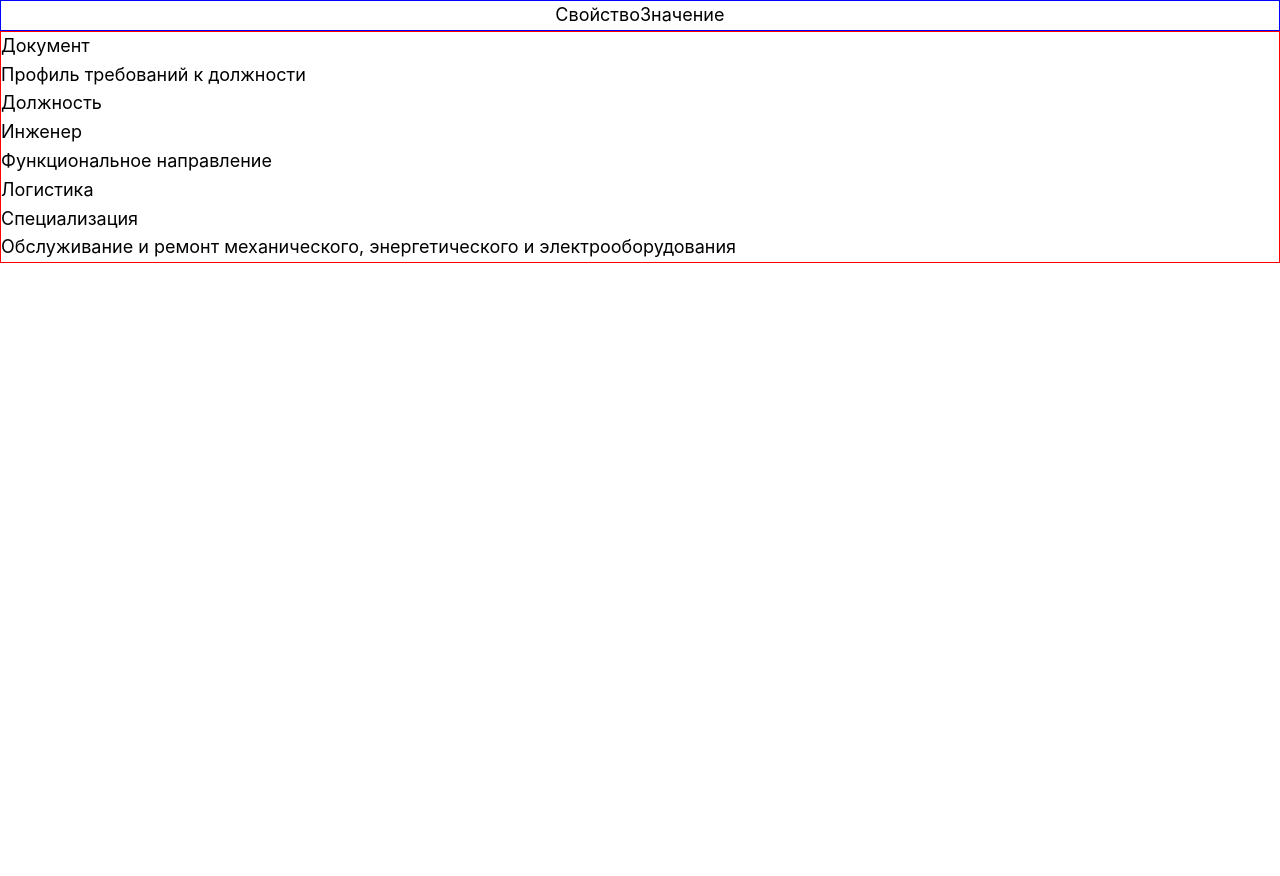
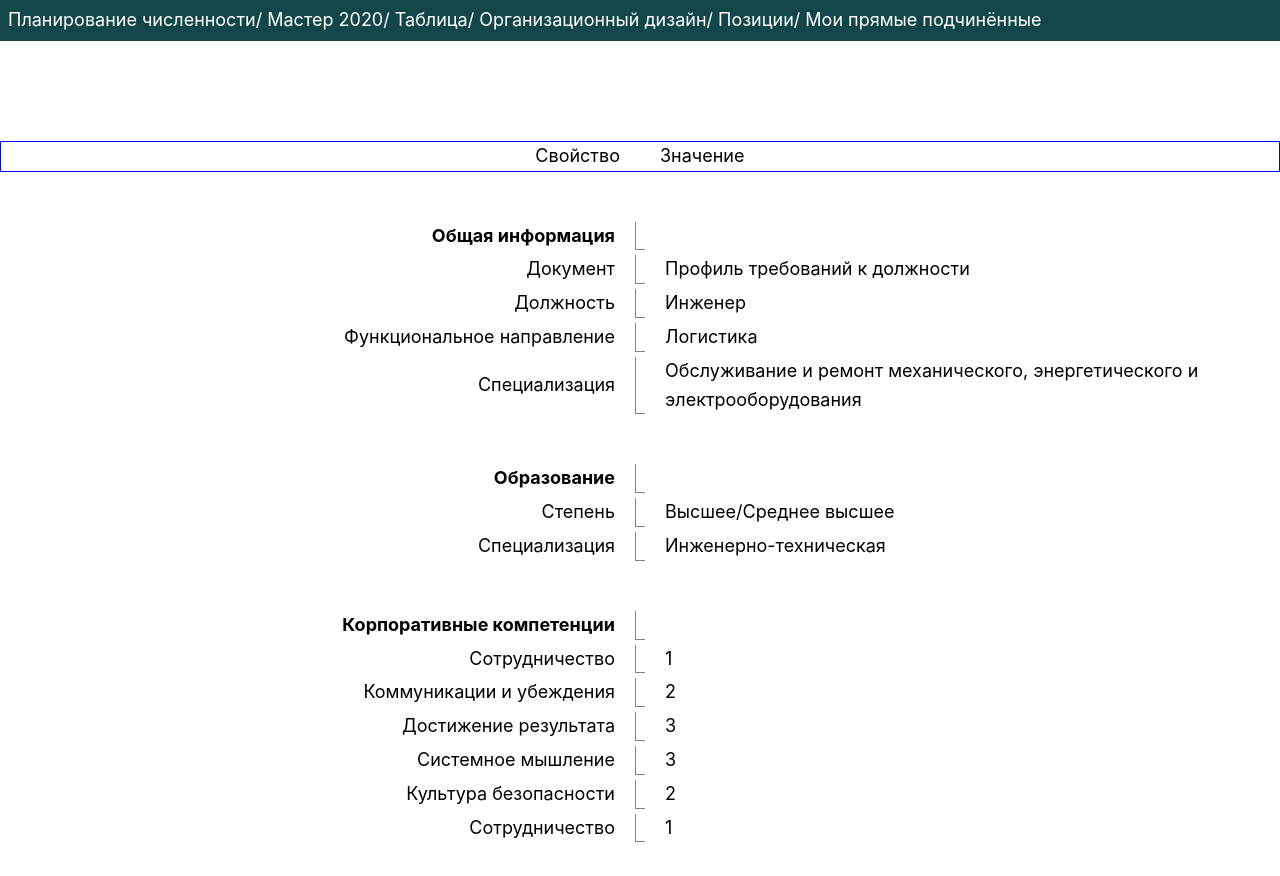
Before and after one commit to TryToCatchMyPromise/nextjs-blog, a Next.js app: page /posts/AxesPro in a window 1280 px wide. Shown: the top 876 px of the page. Before the commit the page ends 800 px from the top, so only its background shows below. Built offline with nearby package versions, Linux system fonts and the light colour scheme.

Commit message:
Added lines, but still not working

```diff
--- /dev/null
+++ b/components/AxesProPath.module.css
@@ -0,0 +1,5 @@
+.container {
+    color: white;
+    background-color: rgba(19,70,73,1);
+    padding: 6px 8px 6px 8px;
+}
--- /dev/null
+++ b/components/AxesProPath.tsx
@@ -0,0 +1,14 @@
+import React from "react";
+import classes from "./AxesProPath.module.css"
+
+const AxesProPath = () => {
+
+
+    return (
+        <div className={classes.container}>
+            Планирование численности/ Мастер 2020/ Таблица/ Организационный дизайн/ Позиции/ Мои прямые подчинённые
+        </div>
+    )
+}
+
+export default AxesProPath;
--- /dev/null
+++ b/components/AxesProSection.module.css
@@ -0,0 +1,75 @@
+.section {
+    margin: 50px 0 50px 0;
+}
+
+.header {
+    display: flex;
+    flex-direction: row;
+    align-items: center;
+    /*justify-content: center;*/
+}
+
+.headerChild {
+    display: contents;
+}
+
+.item {
+    display: flex;
+    align-items: center;
+    flex: 10 10;
+}
+
+.left {
+    justify-content: flex-end;
+    padding-right: 20px;
+    text-align: right;
+}
+
+.right {
+    justify-content: flex-start;
+    padding-left: 20px;
+    text-align: left;
+    /*border-left: 1px solid gray;*/
+}
+
+.mainProperty {
+font-weight: bold;
+}
+
+.deadZone {
+
+}
+
+.body {
+
+}
+
+.bodyLine {
+    display: flex;
+    flex-direction: row;
+    align-items: center;
+    margin: 5px 0 5px 0;
+}
+
+.lineContainer {
+    display: flex;
+    align-self: stretch;
+    /*flex: 1 1;*/
+    width: 10px;
+    /*height: 100%;*/
+    overflow: hidden;
+
+    /*height: 10px;*/
+    border-left: 1px solid gray;
+    border-bottom: 1px solid gray;
+}
+
+/*.rightOverlay {*/
+/*    height: 100%;*/
+/*    width: 100%;*/
+/*    border-left: 1px solid grey;*/
+/*}*/
+/*.line {*/
+/*    height: 100%;*/
+/*    padding-top: 100%;*/
+/*}*/
--- /dev/null
+++ b/components/AxesProSection.tsx
@@ -0,0 +1,57 @@
+import React from "react";
+import classes from "./AxesProSection.module.css"
+
+const AxesProSection = ({
+                            section
+                        }: {
+    section: [
+        {
+            mainProperty: string,
+            property: string,
+            value: string,
+        }
+    ]
+
+}) => {
+
+
+    return (
+        <section className={classes.section}>
+            <div className={classes.header}>{
+                section.map((s) => {
+                    if (s.mainProperty){
+                        return (
+                            <div className={classes.headerChild}>
+                                <div className={classes.mainProperty + " " + classes.left + " " + classes.item}>{s.mainProperty}</div>
+                                <div className={classes.lineContainer}>
+                                    <div className={classes.button}></div>
+                                </div>
+                                <div className={classes.deadZone + " " + classes.right + " " + classes.item}></div>
+                            </div>
+                        )
+                    }
+                })
+            }
+            </div>
+            <div className={classes.body}>
+                {section.map((p) => {
+                    if (p.value && p.property){
+                        return (
+                            <div className={classes.bodyLine}>
+                                <div className={classes.left + " " + classes.item}>{p.property}</div>
+                                <div className={classes.lineContainer}>
+                                    <div className={classes.line}></div>
+                                </div>
+                                <div className={classes.right + " " + classes.item}>{p.value}
+                                <div className={classes.rightOverlay}></div>
+                                </div>
+                            </div>
+                        )
+                    }
+                })}
+            </div>
+        </section>
+    )
+}
+
+export default AxesProSection;
--- a/components/AxesProTableTitle.module.css
+++ b/components/AxesProTableTitle.module.css
@@ -11,8 +11,10 @@
 
 .titleItem:nth-child(1) {
     justify-content: flex-end;
+    padding-right: 20px;
 }
 
 .titleItem:nth-child(2) {
     justify-content: flex-start;
+    padding-left: 20px;
 }
--- a/pages/posts/AxesPro.module.css
+++ b/pages/posts/AxesPro.module.css
@@ -2,3 +2,7 @@
     border: 1px solid red;
 
 }
+
+.container {
+    margin-top: 100px;
+}
--- a/pages/posts/AxesPro.tsx
+++ b/pages/posts/AxesPro.tsx
@@ -2,6 +2,8 @@ import React from "react";
 import classes from "./AxesPro.module.css";
 import AxesProTableTitle from "../../components/AxesProTableTitle";
 import {GetStaticProps} from "next";
+import AxesProPath from "../../components/AxesProPath";
+import AxesProSection from "../../components/AxesProSection";
 
 const AxesPro =
     ({
@@ -12,27 +14,47 @@ const AxesPro =
             titleProperty: string,
             titleValue: string,
         }],
-        collection: [{
+        collection: [
+            {
+                section: [
+                    {
+                        mainProperty: string,
                         property: string,
                         value: string,
-        }],
+                    }
+                ]
+            },
+        ],
     }) => {
 
         return (
             <>
+                <AxesProPath/>
                 <div className={classes.container}>
-                    <AxesProTableTitle title = {title}/>
-                    <div className={classes.gg}>{collection.map(
-                        (s) => {
+                    <AxesProTableTitle title={title}/>
+                    <div>{collection.map((s) => {
                         return (
-                                <>
-                                    <div>{s.property}</div>
-                                    <div>{s.value}</div>
-                                </>
+                            <AxesProSection section={s.section}/>
                         )
-                        }
-                    )}
+                    })}
+
                     </div>
+                    {/*<AxesProSection section={collection.section}/>*/}
+
+                    {/*<div className={classes.gg}>{collection.section.map(*/}
+                    {/*    (s) => {*/}
+                    {/*        return (*/}
+                    {/*            <>*/}
+                    {/*                <div>{s.mainProperty}</div>*/}
+                    {/*                <div>{s.property}</div>*/}
+                    {/*                <div>{s.value}</div>*/}
+                    {/*            </>*/}
+                    {/*        )*/}
+                    {/*    }*/}
+                    {/*)}*/}
+                    {/*</div>*/}
+
+
                     <div>
                         {/*    {collection.map(*/}
                         {/*    (s, index, array) => {*/}
@@ -68,6 +90,11 @@ export default AxesPro;
 export const getStaticProps: GetStaticProps = async () => {
     const collection = [
         {
+            section: [
+                {
+                    mainProperty: "Общая информация",
+                },
+                {
                     property: "Документ",
                     value: "Профиль требований к должности"
                 },
@@ -83,7 +110,58 @@ export const getStaticProps: GetStaticProps = async () => {
                     property: "Специализация",
                     value: "Обслуживание и ремонт механического, энергетического и электрооборудования"
                 }
+            ]
+        },
+        {
+            section: [
+                {
+                    mainProperty: "Образование",
+                },
+                {
+                    property: "Степень",
+                    value: "Высшее/Среднее высшее",
+                },
+                {
+                    property: "Специализация",
+                    value: "Инженерно-техническая",
+                },
+            ]
+        },
+        {
+            section: [
+                {
+                    mainProperty: "Корпоративные компетенции",
+                },
+                {
+                    property: "Сотрудничество",
+                    value: "1",
+                },
+                {
+                    property: "Коммуникации и убеждения",
+                    value: "2",
+                },
+                {
+                    property: "Достижение результата",
+                    value: "3",
+                },
+                {
+                    property: "Системное мышление",
+                    value: "3",
+                },
+                {
+                    property: "Культура безопасности",
+                    value: "2",
+                },
+                {
+                    property: "Сотрудничество",
+                    value: "1",
+                },
+            ]
+        }
+
     ];
+
+
 
     const title = [{
         titleProperty: "Свойство",
```
Lines whose indentation alone changed are shown as unchanged.
